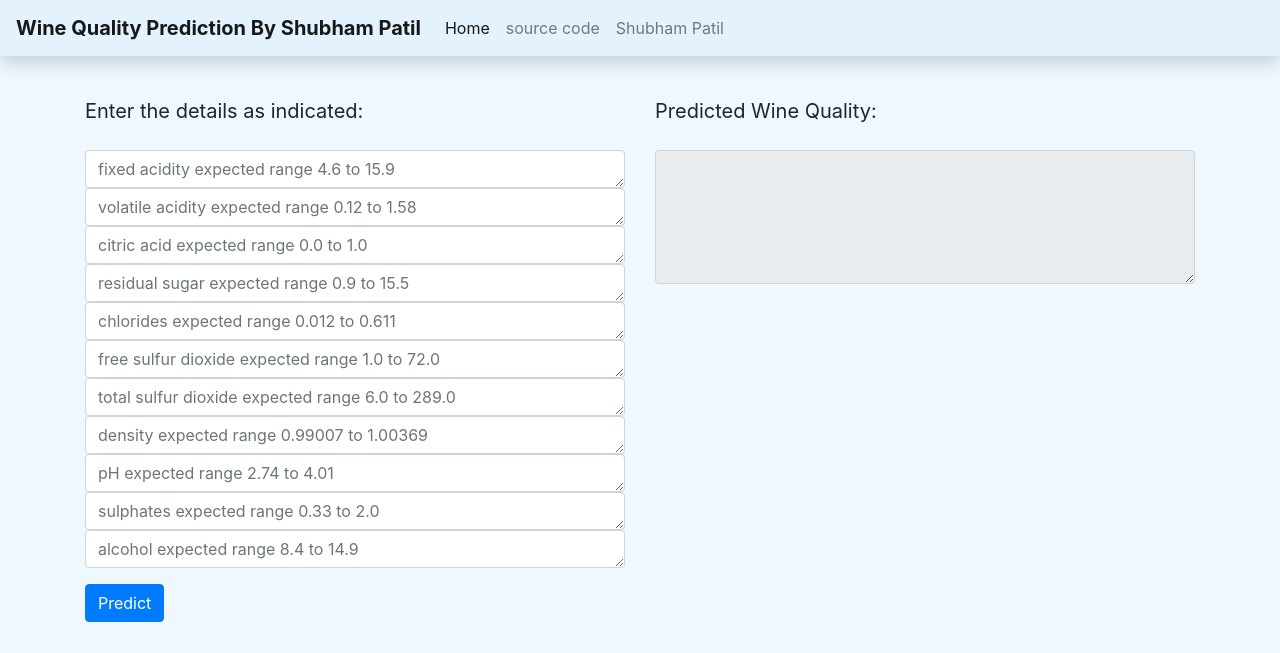
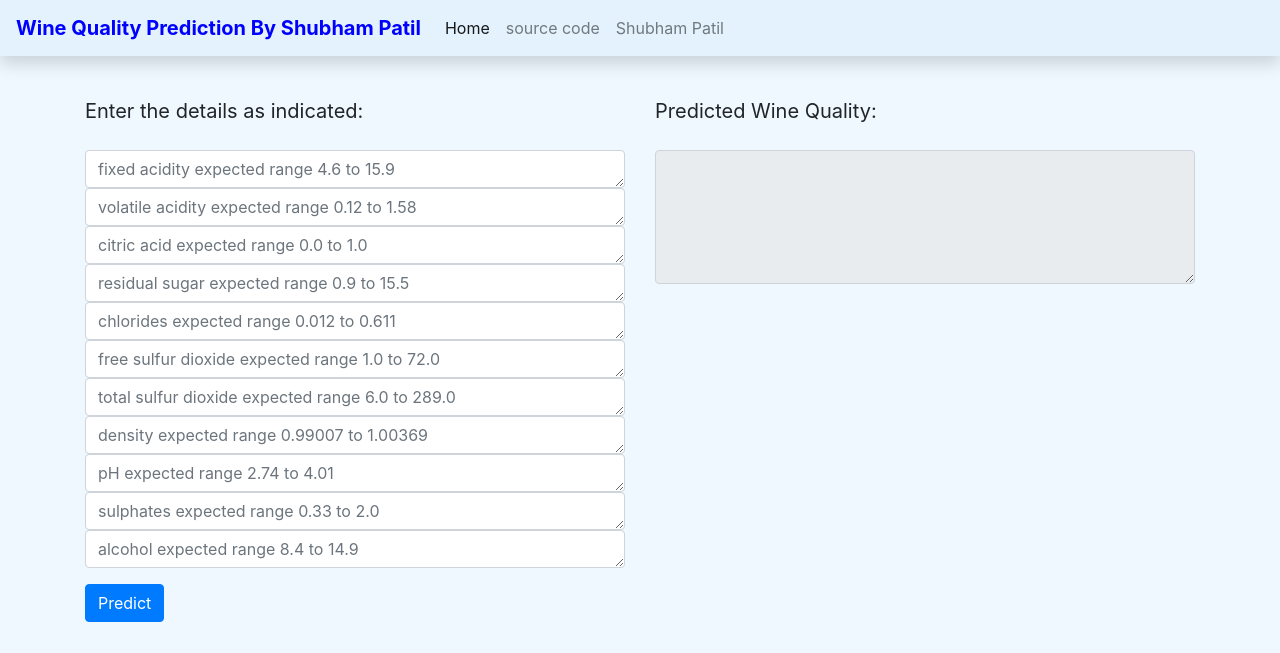
Before and after one commit to ShubhPatil95/mlopsday2, a Flask app: page / in a window 1280 px wide. Shown: the top 653 px of the page. Run offline with Flask 2, Linux system fonts and the light colour scheme; some libraries are stand-ins or nearby versions.

Commit message:
HTML CHANGED

```diff
--- a/webapp/templates/index.html
+++ b/webapp/templates/index.html
@@ -15,7 +15,7 @@ WineQuality
 <!-- nav bar -->
 
 <nav class="navbar navbar-expand-lg navbar-light shadow fixed-top" style="background-color: #e3f2fd;">
-    <a class="navbar-brand" href="/"><strong>Wine Quality Prediction By Shubham Patil</strong></a>
+    <a class="navbar-brand" href="/"><strong><font color = "blue">Wine Quality Prediction By Shubham Patil</font></strong></a>
     <button class="navbar-toggler" type="button" data-toggle="collapse" data-target="#navbarNav"
         aria-controls="navbarNav" aria-expanded="false" aria-label="Toggle navigation">
         <span class="navbar-toggler-icon"></span>
```
